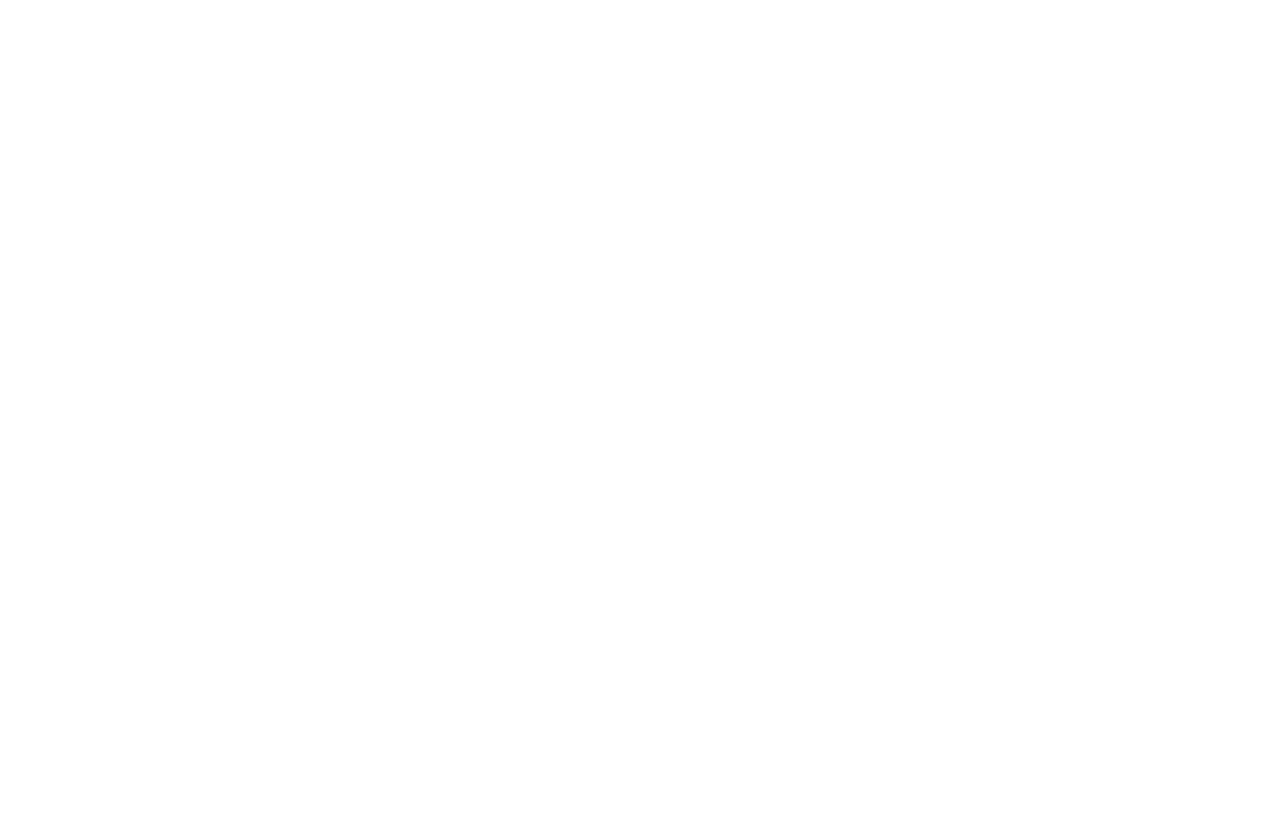
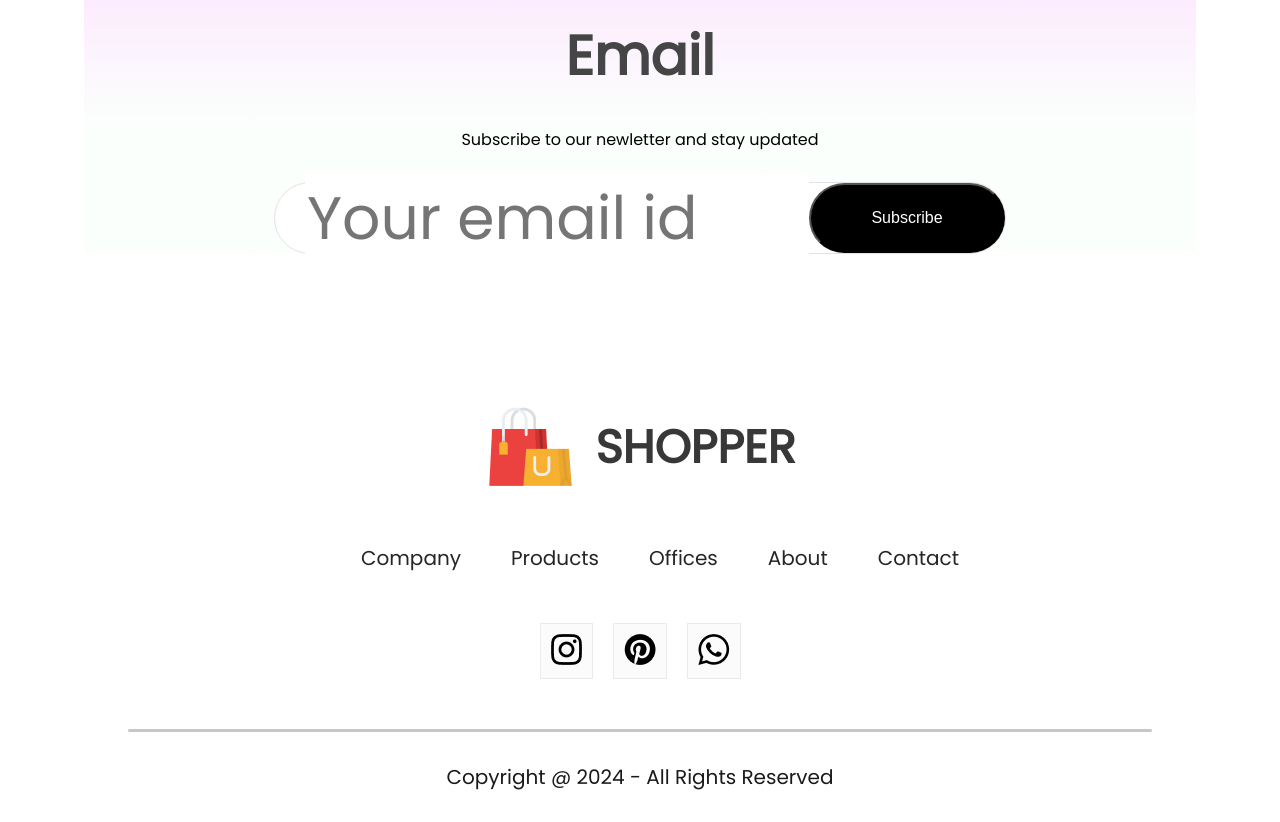
Before and after one commit to ShuaibShaban/Ecommerce, a React (Create React App) app: page / in a window 1280 px wide. Shown: the part 3700-4522 px from the top of the page. Before the commit the page ends 3506 px from the top, so only its background shows below. Built offline with nearby package versions, Linux system fonts and the light colour scheme.

Commit message:
Footer component complete

```diff
--- a/src/App.js
+++ b/src/App.js
@@ -6,6 +6,7 @@
 import Product from './pages/Product'
 import Cart from './pages/Cart';
 import LoginSignup from './pages/LoginSignup';
+import Footer from './components/Footer/Footer';
 
 
 function App() {
@@ -23,6 +24,7 @@
           <Route path='/cart' element={<Cart />}></Route>
           <Route path='login' element={<LoginSignup/>}></Route>
         </Routes>
+        <Footer />
       </BrowserRouter>
 
 
--- /dev/null
+++ b/src/components/Footer/Footer.css
@@ -0,0 +1,61 @@
+.footer {
+    display: flex;
+    flex-direction: column;
+    align-items: center;
+    justify-content: center;
+    gap: 50px;
+}
+
+.footer-logo {
+    display: flex;
+    align-items: center;
+    gap: 20px;
+}
+
+.footer-logo p {
+    color: #383838;
+    font-size: 46px;
+    font-weight: 700;
+}
+
+.footer-links {
+    display: flex;
+    list-style: none;
+    gap: 50px;
+    color: #252525;
+    font-size: 20px;
+}
+
+.footer-links li {
+    cursor: pointer;
+}
+.footer-social-icons {
+    display: flex;
+    gap: 20px;
+}
+
+.footer-icons-container{
+    padding: 10px;
+    padding-bottom: 6px;
+    background: #fbfbfb;
+    border: 1px solid #ebebeb;
+}
+
+.footer-copyright{
+    display: flex;
+    flex-direction: column;
+    align-items: center;
+    gap: 30px;
+    width: 100%;
+    margin-bottom: 30px;
+    color: #1a1a1a;
+    font-size: 20px;
+}
+
+.footer-copyright hr{
+    width: 80%;
+    border: none;
+    border-radius: 10px;
+    height: 3px;
+    background: #c7c7c7;
+}
--- /dev/null
+++ b/src/components/Footer/Footer.jsx
@@ -0,0 +1,41 @@
+import React from 'react'
+import './Footer.css'
+import footer_logo from '../Assets/logo_big.png'
+import instagram_icon from '../Assets/instagram_icon.png'
+import pintester_icon from '../Assets/pintester_icon.png'
+import whatsapp_icon from '../Assets/whatsapp_icon.png'
+
+const Footer = () => {
+  return (
+    <div className='footer'>
+      <div className="footer-logo">
+        <img src={footer_logo} alt="" />
+        <p>SHOPPER</p>
+      </div>
+      <ul className='footer-links'>
+        <li>Company</li>
+        <li>Products</li>
+        <li>Offices</li>
+        <li>About</li>
+        <li>Contact</li>
+      </ul>
+        <div className='footer-social-icons'>
+            <div className="footer-icons-container">
+                <img src={instagram_icon} alt="" />
+            </div>
+            <div className="footer-icons-container">
+                <img src={pintester_icon} alt="" />
+            </div>
+            <div className="footer-icons-container">
+                <img src={whatsapp_icon} alt="" />
+            </div>
+        </div>
+        <div className="footer-copyright">
+            <hr />
+            <p>Copyright @ 2024 - All Rights Reserved</p>
+        </div>
+    </div>
+  )
+}
+
+export default Footer
--- a/src/components/NewCollections/NewCollections.css
+++ b/src/components/NewCollections/NewCollections.css
@@ -12,8 +12,8 @@
     display: flex;
     flex-direction: column;
     align-items: center;
-    gap: 10px;
-    height: 90vh;
+    gap: 20px;
+    margin-bottom: 100px;
 }
 .new-collections h1 {
     color: #171717;
--- /dev/null
+++ b/src/components/NewsLetter/NewsLetter.css
@@ -0,0 +1,55 @@
+.news-letter {
+    width: 65%;
+    height: 40vh;
+    display: flex;
+    flex-direction: column;
+    align-items: center;
+    justify-content: center;
+    margin: auto;
+    padding: 0px 140px;
+    margin-bottom: 150px;
+    background: linear-gradient(180deg, #fde1ff 0%, #e1ffea22 60%);
+    gap: 30px;
+}
+
+.news-letter h1 {
+    color: #454545;
+    font-size: 55px;
+    font-weight: 600;
+}
+
+.newsletter p {
+    color: #454545;
+    font-size: 20px;
+}
+
+.news-letter div {
+    display: flex;
+    align-items: center;
+    justify-content: center;
+    background: white;
+    width: 730px;
+    height: 70px;
+    border-radius: 80px;
+    border: 1px solid #e3e3e3;
+}
+
+.news-letter input {
+    width: 500px;
+    margin-left: 30px;
+    border: none;
+    outline: none;
+    color: #616161;
+    font-family: Poppins;
+    font-size: 60px;
+}
+
+.news-letter div button {
+    width: 210px;
+    height: 70px;
+    border-radius: 80px;
+    background: black;
+    color: white;
+    font-size: 16px;
+    cursor: pointer;
+}
--- /dev/null
+++ b/src/components/NewsLetter/NewsLetter.jsx
@@ -0,0 +1,19 @@
+import React from 'react'
+import './NewsLetter.css'
+
+const NewsLetter = () => {
+  return (
+    <div className='news-letter'>
+      <h1>Get Exclusive Offers On Your Email</h1>
+      <p>Subscribe to our newletter and stay updated</p>
+
+      <div>
+        <input type="email" placeholder='Your email id' />
+        <button>Subscribe</button>
+      </div>
+    </div>
+
+  )
+}
+
+export default NewsLetter
--- a/src/pages/Shop.js
+++ b/src/pages/Shop.js
@@ -3,6 +3,7 @@
 import Popular from '../components/popular/Popular'
 import Offers from '../components/Offers/Offers'
 import NewCollections from '../components/NewCollections/NewCollections'
+import NewsLetter from '../components/NewsLetter/NewsLetter'
 
 const Shop = () => {
   return (
@@ -11,6 +12,7 @@
       <Popular />
       <Offers />
       <NewCollections />
+      <NewsLetter />
     </div>
   )
 }
```
